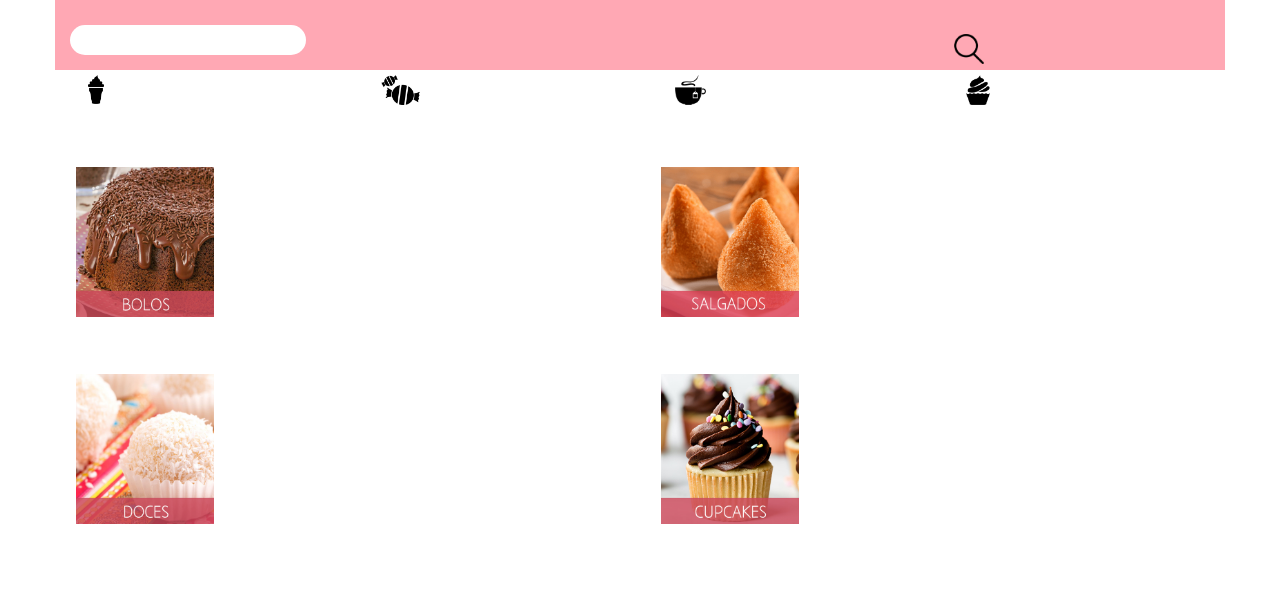
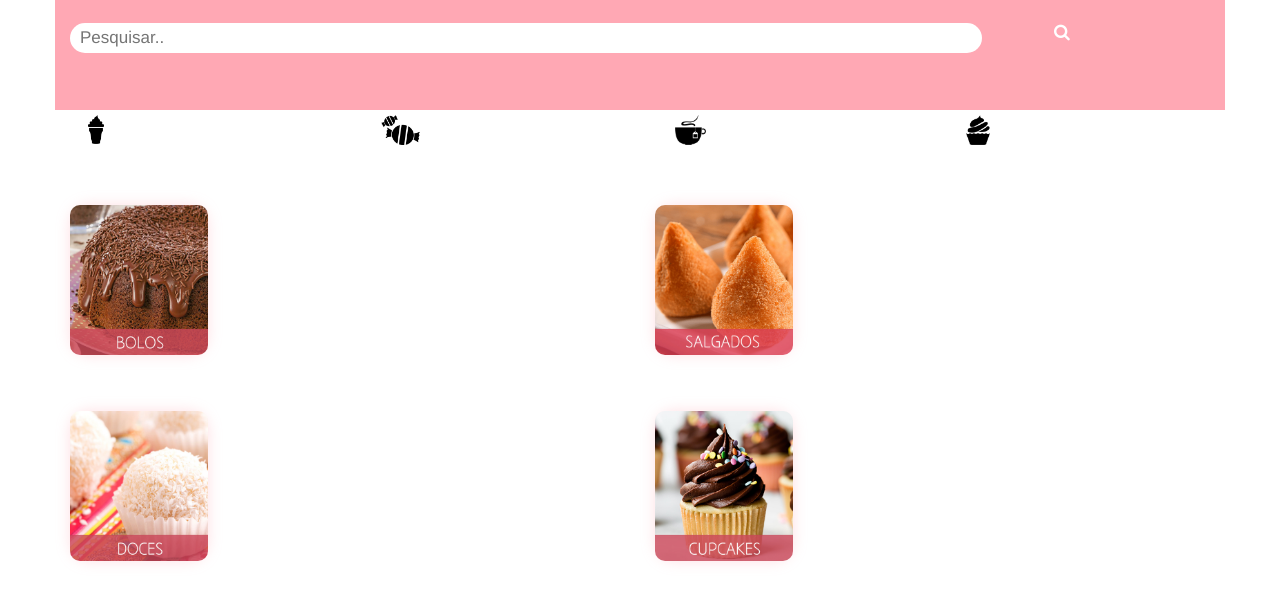
Before and after one commit to yvolourenzo/Good-Party, a website: page www/poslogin.html in a window 1280 px wide. Drawn offline with Linux system fonts and the light colour scheme.

Commit message:
Criaçao da pagina de pos login , alteraçoes de estilo, novas funcoes , redirecionamentos, .

```diff
--- /dev/null
+++ b/www/css/stylecarrinho.css
@@ -0,0 +1,29 @@
+/* This is a CSS file */
+.barra{
+  background-color: #FFA8B4;
+}
+ .fechar{
+  float: left;
+  width: 20%;
+  padding: 10px;
+  background: transparent;
+  margin-left: 2%;
+  color: white;
+  font-size: 17px;
+  border: none;
+  cursor: pointer;
+  margin-bottom: 5%;
+  border-radius: 20px;
+  height: 40px;
+  margin-top: 1%;
+}
+
+button:focus{
+  outline: thin dotted;
+  outline: 0px auto -webkit-focus-ring-color;
+  outline-offset: 0px;
+}
+h3{
+  margin-top: 4%;
+  color: white;
+}
--- a/www/css/stylepos.css
+++ b/www/css/stylepos.css
@@ -1,4 +1,12 @@
 /**/
+#carrinho{
+  border-radius: 90px;
+  background-color: #CC495B;
+  border-style: none;
+  box-shadow: 0 0 1em #FFA8B4;
+  position: fixed;
+  margin-top: 30%;
+}
 #bar{
   margin-top: 3%;
   border-style: none;
@@ -14,6 +22,18 @@
   border-style: none;
   margin-top: 10%;
   border-radius: 20px;
+  padding: 0px;
+  box-shadow: 0 0 1em rgba(255, 168, 180, 0.37);
+}
+button:focus{
+  outline: thin dotted;
+  outline: 0px auto -webkit-focus-ring-color;
+  outline-offset: 0px;
+}
+input:focus{
+  outline: thin dotted;
+  outline: 0px auto -webkit-focus-ring-color;
+  outline-offset: 0px;
 }
 #lupa{
   background-color: transparent;
@@ -33,3 +53,41 @@
    src: url('/fonts/Aaargh.ttf');
    src: local('Aaargh'), local('Aaargh'), url('/fonts/Aaargh.ttf') format('truetype');
 }
+form.pesquisa input[type=text] {
+  padding: 10px;
+  font-size: 17px;
+  border: none;
+  border-radius: 15px;
+  float: left;
+  width: 80%;
+  background: white;
+  height: 30px;
+  margin-bottom: 5%;
+  margin-top: 2%;
+}
+
+form.pesquisa button {
+  float: left;
+  width: 10%;
+  padding: 10px;
+  background: transparent;
+  margin-left: 2%;
+  color: white;
+  font-size: 17px;
+  border: none;
+  cursor: pointer;
+  margin-bottom: 5%;
+  border-radius: 20px;
+  height: 40px;
+  margin-top: 1%;
+}
+
+form.pesquisa button:hover {
+  background: #CC495B;
+}
+
+form.pesquisa::after {
+  content: "";
+  clear: both;
+  display: table;
+}
--- a/www/js/acao.js
+++ b/www/js/acao.js
@@ -1,4 +1,11 @@
-// This is a JavaScript file
+// Redirecionamentos
 function poslogin() {
   location.href = "poslogin.html";
 }
+function itensCarrinho(){
+  location.href = "itensCarrinho.html";
+}
+// Funções pagina carrinho
+function fechar(){
+  location.href = "poslogin.html";
+}
--- a/www/poslogin.html
+++ b/www/poslogin.html
@@ -11,17 +11,16 @@
     <link rel="stylesheet" href="components/loader.css">
     <link rel="stylesheet" href="css/bootstrap.css">
     <link rel="stylesheet" href="css/stylepos.css">
+    <link rel="stylesheet" href="https://cdnjs.cloudflare.com/ajax/libs/font-awesome/4.7.0/css/font-awesome.min.css">
 </head>
 <body>
    <div class="container">
      <div class="row barra">
-      <div class="col-xs-9">
-        <!-- BARRA DE PESQUISA -->
-         <input class="form-group" id="bar"></input>
-     </div>
-     <div class="col-xs-2">
-       <!-- BOTAO DA BARRA DE PESQUISA -->
-        <button id="lupa"><img style="height:30px;" src="img/70490.png"></button>
+      <div class="col-xs-12">
+      <form class="pesquisa" action="">
+        <input type="text" placeholder="Pesquisar.." name="search">
+        <button type="submit"><i class="fa fa-search"></i></button>
+      </form>
      </div>
    </div>
    <!-- ROW DOS ICONES  -->
@@ -42,19 +41,26 @@
    <!-- ROW DOS QUADRADINHOS 'IMAGENS' -->
    <div class="row quadradinhos">
      <div class="col-xs-6">
-       <button id="quadrinho"><img src="img/BOLOS.jpg" style="height:150px;"></button>
+       <button id="quadrinho"><img src="img/BOLOS.jpg" style="height:150px;border-radius:10px;"></button>
      </div>
     <div class="col-xs-6">
-      <button id="quadrinho"><img src="img/SALGADOS.jpg" style="height:150px; min-width:80px;"></button>
+      <button id="quadrinho"><img src="img/SALGADOS.jpg" style="height:150px; min-width:80px;border-radius:10px;"></button>
     </div>
    </div>
     <div class="row quadradinhos 2">
      <div class="col-xs-6">
-       <button id="quadrinho"><img src="img/DOCINHOS.jpg" style="height:150px;"></button>
+       <button id="quadrinho"><img src="img/DOCINHOS.jpg" style="height:150px;border-radius:10px;"></button>
      </div>
     <div class="col-xs-6">
-      <button id="quadrinho"><img src="img/CUPCAKES.jpg" style="height:150px; min-width:80px;"></button>
+      <button id="quadrinho"><img src="img/CUPCAKES.jpg" style="height:150px; min-width:80px;border-radius:10px;"></button>
     </div>
+   </div>
+   <div class="row">
+     <div class="col-xs-8">
+     </div>
+     <div class="col-xs-4">
+       <button id="carrinho" onclick="itensCarrinho()"><img src="img/car.png"></button>
+     </div>
    </div>
 </div>
 </body>
```
Also changed, not shown: www/itensCarrinho.html (added, +31 -0 lines), www/img/car.png (added).
